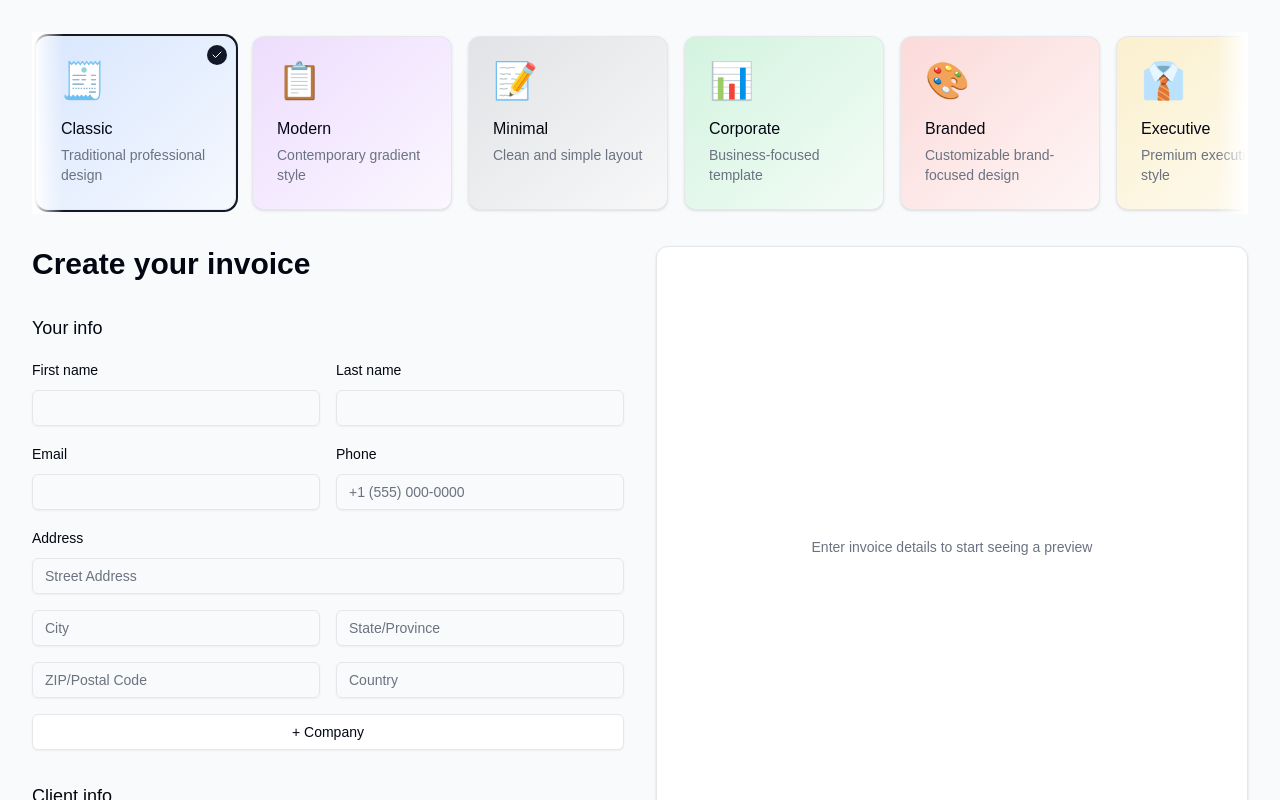
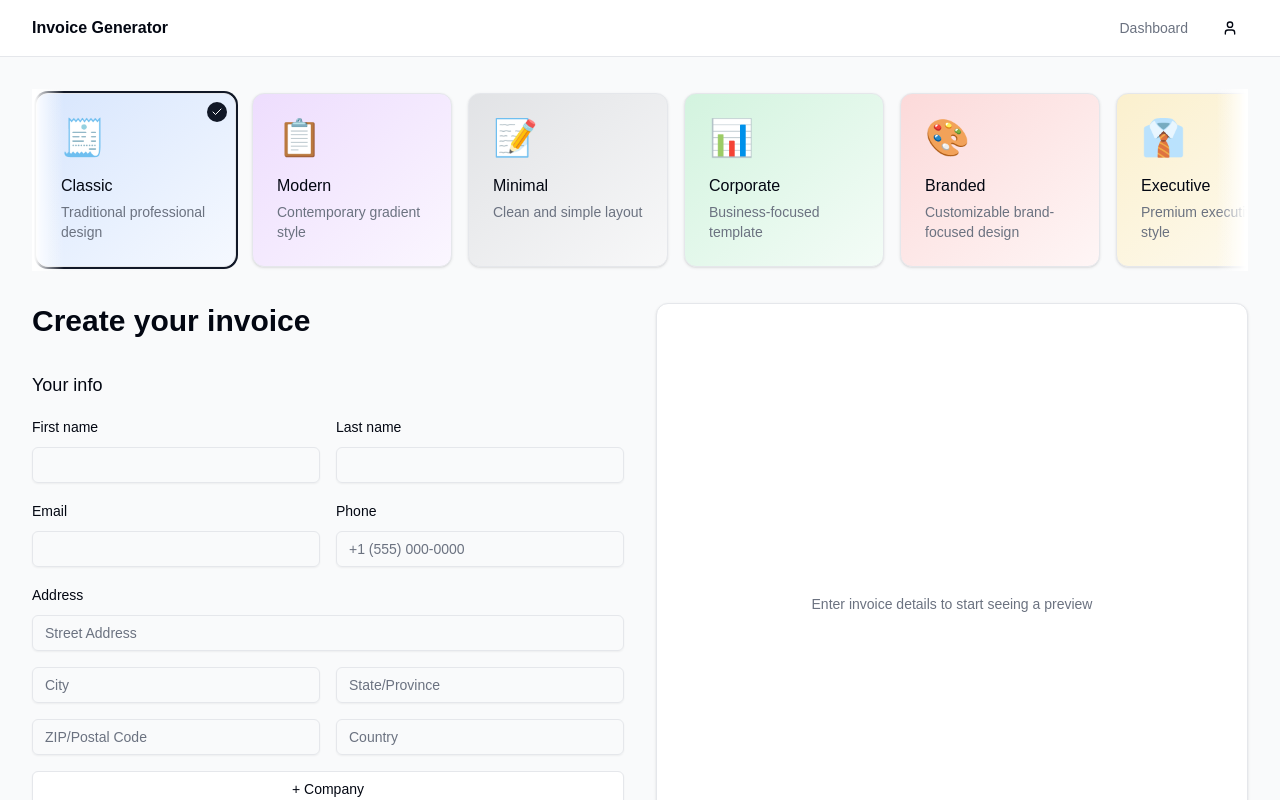
Before and after one commit to jeevan-vj/invoice-generator, a Next.js app in the folder invoice-generator/: page / in a window 1280 px wide. Shown: the top 800 px of the page. Built offline with nearby package versions, Linux system fonts and the light colour scheme.

Commit message:
Add header component and integrate into invoice generator

```diff
--- /dev/null
+++ b/invoice-generator/components/header.tsx
@@ -0,0 +1,92 @@
+'use client';
+
+import { useState } from 'react';
+import Link from 'next/link';
+import { Button } from '@/components/ui/button';
+import { Menu, X, User } from 'lucide-react';
+import {
+  DropdownMenu,
+  DropdownMenuContent,
+  DropdownMenuItem,
+  DropdownMenuTrigger,
+} from '@/components/ui/dropdown-menu';
+
+export function Header() {
+  const [isMobileMenuOpen, setIsMobileMenuOpen] = useState(false);
+
+  return (
+    <>
+      {/* Desktop Header */}
+      <header className="sticky top-0 z-50 w-full border-b bg-background/95 backdrop-blur supports-[backdrop-filter]:bg-background/60">
+        <div className="container mx-auto px-8 flex h-14 items-center justify-between">
+          <Link href="/" className="font-semibold">
+            Invoice Generator
+          </Link>
+
+          {/* Desktop Navigation */}
+          <nav className="hidden md:flex items-center gap-6">
+            <Link
+              href="/dashboard"
+              className="text-sm font-medium text-muted-foreground hover:text-primary"
+            >
+              Dashboard
+            </Link>
+            <DropdownMenu>
+              <DropdownMenuTrigger asChild>
+                <Button variant="ghost" size="icon">
+                  <User className="h-5 w-5" />
+                  <span className="sr-only">Toggle user menu</span>
+                </Button>
+              </DropdownMenuTrigger>
+              <DropdownMenuContent align="end">
+                <DropdownMenuItem>
+                  <Link href="/sign-in">Sign In</Link>
+                </DropdownMenuItem>
+              </DropdownMenuContent>
+            </DropdownMenu>
+          </nav>
+
+          {/* Mobile Menu Button */}
+          <button
+            className="md:hidden"
+            onClick={() => setIsMobileMenuOpen(true)}
+          >
+            <Menu className="h-6 w-6" />
+            <span className="sr-only">Toggle mobile menu</span>
+          </button>
+        </div>
+      </header>
+
+      {/* Mobile Menu Overlay */}
+      {isMobileMenuOpen && (
+        <div className="fixed inset-0 z-50 bg-background md:hidden">
+          <div className="container mx-auto px-8 flex h-14 items-center justify-between">
+            <Link href="/" className="font-semibold">
+              Invoice Generator
+            </Link>
+            <button onClick={() => setIsMobileMenuOpen(false)}>
+              <X className="h-6 w-6" />
+              <span className="sr-only">Close mobile menu</span>
+            </button>
+          </div>
+          <nav className="container mx-auto px-8 flex flex-col gap-4 py-8">
+            <Link
+              href="/dashboard"
+              className="text-lg font-medium hover:text-primary"
+              onClick={() => setIsMobileMenuOpen(false)}
+            >
+              Dashboard
+            </Link>
+            <Link
+              href="/sign-in"
+              className="text-lg font-medium hover:text-primary"
+              onClick={() => setIsMobileMenuOpen(false)}
+            >
+              Sign In
+            </Link>
+          </nav>
+        </div>
+      )}
+    </>
+  );
+}
--- a/invoice-generator/components/invoice-generator.tsx
+++ b/invoice-generator/components/invoice-generator.tsx
@@ -26,6 +26,7 @@ import { PremiumTemplate } from './invoice-templates/premium';
 import { useInvoices } from '@/lib/contexts/invoice-context';
 import { useSearchParams, useRouter } from 'next/navigation';
 import { getInvoiceService } from '@/lib/services/invoice-service';
+import { Header } from '@/components/header';
 // ...other template imports...
 
 //const PDFDownloadLink = dynamic(() => import('@react-pdf/renderer').then(mod => mod.PDFDownloadLink), { ssr: false })
@@ -162,6 +163,8 @@ export default function InvoiceGenerator() {
   }
 
   return (
+    <>
+      <Header />
       <main className="min-h-screen bg-gray-50">
         <div className="container mx-auto p-8 space-y-8">
           <TemplateSelector
@@ -183,13 +186,17 @@ export default function InvoiceGenerator() {
               <CompanyDetailsForm
                 title="Your info"
                 data={invoiceData.sender}
-              onChange={(sender) => setInvoiceData({ ...invoiceData, sender })}
+                onChange={(sender) =>
+                  setInvoiceData({ ...invoiceData, sender })
+                }
               />
 
               <CompanyDetailsForm
                 title="Client info"
                 data={invoiceData.client}
-              onChange={(client) => setInvoiceData({ ...invoiceData, client })}
+                onChange={(client) =>
+                  setInvoiceData({ ...invoiceData, client })
+                }
               />
 
               <section className="space-y-4" aria-label="Invoice Information">
@@ -319,5 +326,6 @@ export default function InvoiceGenerator() {
           </div>
         </div>
       </main>
+    </>
   );
 }
```
Lines whose indentation alone changed are shown as unchanged.
